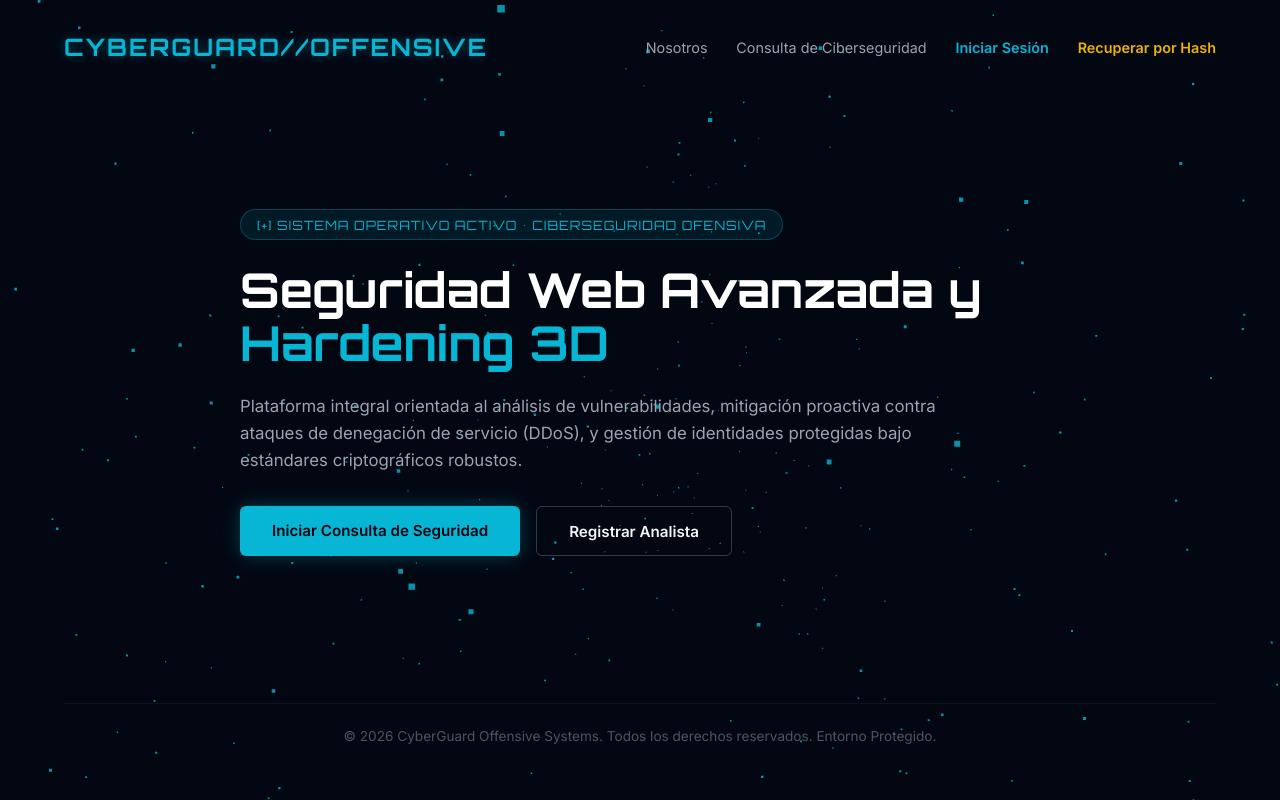
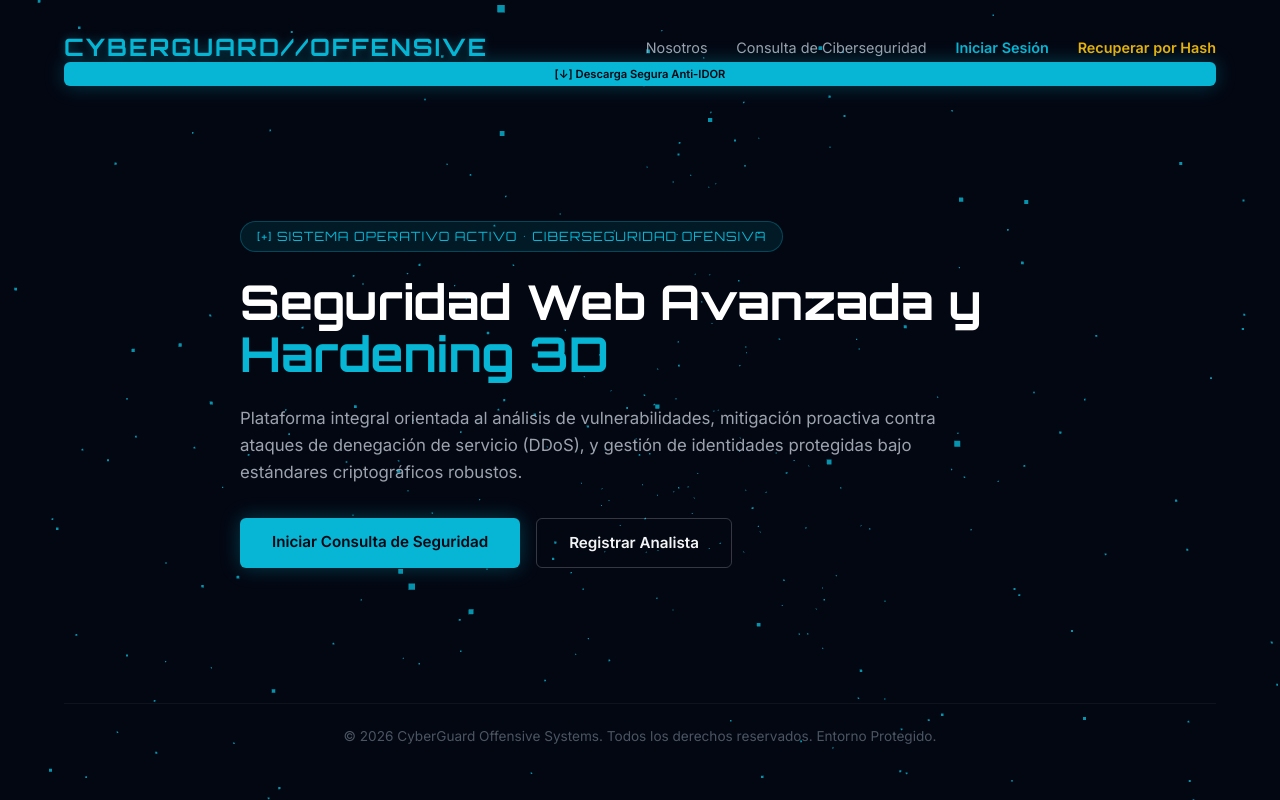
Before and after one commit to johnmichaelpalacio27-dotcom/CYBERGUARD-OFFENSIVE, a PHP site: page /index.php in a window 1280 px wide. Run offline with PHP 8.4, Linux system fonts and the light colour scheme; data that the repository does not hold is empty.

Commit message:
Update index.php

```diff
--- a/index.php
+++ b/index.php
@@ -679,6 +679,11 @@ $active_theme_color = $logged_user['theme_color'] ?? '#06b6d4';
                 <?php endif; ?>
             </nav>
         </header>
+        <!-- Ejemplo de enlace seguro anti-IDOR para descargas en la vista de perfil -->
+<a href="download.php?id=<?php echo $c['id']; ?>&type=consultation&target=user" class="btn btn-primary" style="font-size: 0.7rem; padding: 0.3rem 0.6rem; text-decoration: none;">
+    [↓] Descarga Segura Anti-IDOR
+</a>
+
 
         <?php if (!empty($message)): ?>
             <div style="max-width: 600px; margin: 1rem auto 0 auto; width: 100%;">
```
